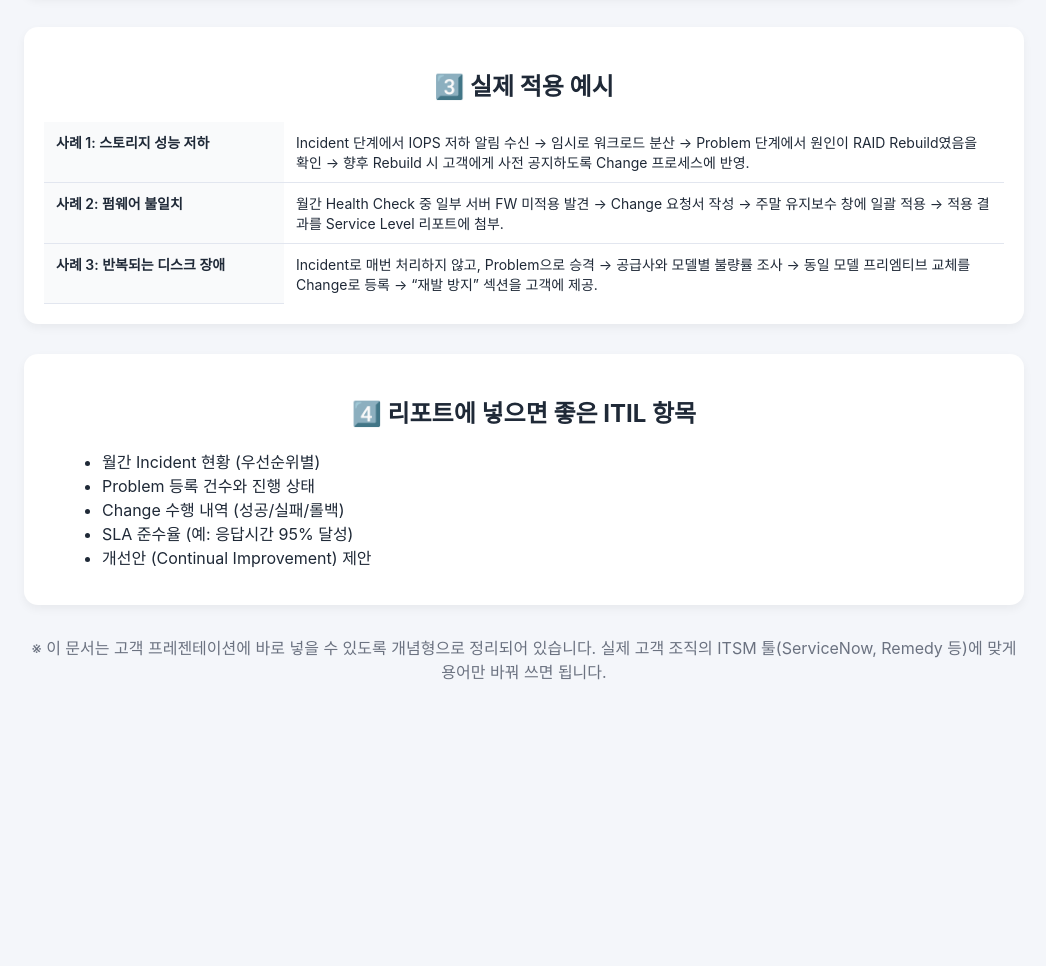
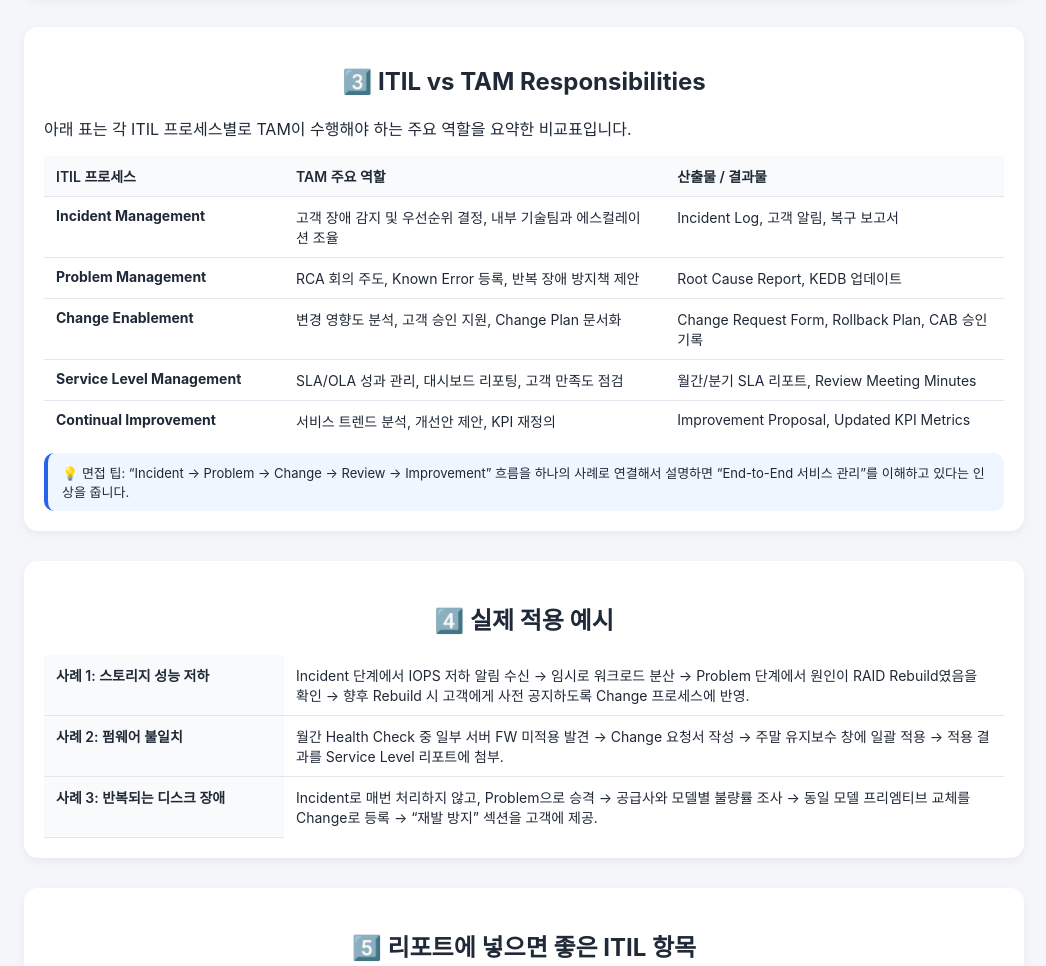
Before and after one commit to sujinchoo/SJC_knowledgebase, a plain HTML site: page itil_usecases.html in a window 1280 px wide. Shown: the part 1028-1994 px from the top of the page, without its empty margins (116-1162 px from the left). Before the commit the page ends 1761 px from the top, so only its background shows below. Drawn offline with Linux system fonts and the light colour scheme.

Commit message:
Update itil_usecases.html

```diff
--- a/itil_usecases.html
+++ b/itil_usecases.html
@@ -45,7 +45,7 @@
     <div class="card">
       <h2>1️⃣ 왜 ITIL이 필요한가?</h2>
       <p>엔터프라이즈 고객은 “누가 해결했냐”보다 “어떤 프로세스로 재발을 막을 수 있냐”를 더 중요하게 봅니다. ITIL은 그 프로세스를 표준화해서 TAM이 신뢰를 얻도록 도와줍니다.</p>
-      <div class="note">💡 당신이 이미 ITIL v4 보유라고 말하면, 아래 사례 중 하나만 구체적으로 설명해도 비즈니스에서 신뢰도가 높아짐.</div>
+      <div class="note">💡 당신이 이미 ITIL v4 보유라고 말하면, 아래 사례 중 하나만 구체적으로 설명해도 면접에서 점수 나옵니다.</div>
     </div>
 
     <div class="card">
@@ -71,7 +71,48 @@
     </div>
 
     <div class="card">
-      <h2>3️⃣ 실제 적용 예시</h2>
+      <h2>3️⃣ ITIL vs TAM Responsibilities</h2>
+      <p>아래 표는 각 ITIL 프로세스별로 TAM이 수행해야 하는 주요 역할을 요약한 비교표입니다.</p>
+      <table>
+        <tr>
+          <th style="width:25%;">ITIL 프로세스</th>
+          <th>TAM 주요 역할</th>
+          <th>산출물 / 결과물</th>
+        </tr>
+        <tr>
+          <td><strong>Incident Management</strong></td>
+          <td>고객 장애 감지 및 우선순위 결정, 내부 기술팀과 에스컬레이션 조율</td>
+          <td>Incident Log, 고객 알림, 복구 보고서</td>
+        </tr>
+        <tr>
+          <td><strong>Problem Management</strong></td>
+          <td>RCA 회의 주도, Known Error 등록, 반복 장애 방지책 제안</td>
+          <td>Root Cause Report, KEDB 업데이트</td>
+        </tr>
+        <tr>
+          <td><strong>Change Enablement</strong></td>
+          <td>변경 영향도 분석, 고객 승인 지원, Change Plan 문서화</td>
+          <td>Change Request Form, Rollback Plan, CAB 승인 기록</td>
+        </tr>
+        <tr>
+          <td><strong>Service Level Management</strong></td>
+          <td>SLA/OLA 성과 관리, 대시보드 리포팅, 고객 만족도 점검</td>
+          <td>월간/분기 SLA 리포트, Review Meeting Minutes</td>
+        </tr>
+        <tr>
+          <td><strong>Continual Improvement</strong></td>
+          <td>서비스 트렌드 분석, 개선안 제안, KPI 재정의</td>
+          <td>Improvement Proposal, Updated KPI Metrics</td>
+        </tr>
+      </table>
+      <div class="note">
+        💡 면접 팁: “Incident → Problem → Change → Review → Improvement” 흐름을 하나의 사례로 연결해서 설명하면
+        “End-to-End 서비스 관리”를 이해하고 있다는 인상을 줍니다.
+      </div>
+    </div>
+
+    <div class="card">
+      <h2>4️⃣ 실제 적용 예시</h2>
       <table>
         <tr>
           <th style="width: 25%;">사례 1: 스토리지 성능 저하</th>
@@ -89,7 +130,7 @@
     </div>
 
     <div class="card">
-      <h2>4️⃣ 리포트에 넣으면 좋은 ITIL 항목</h2>
+      <h2>5️⃣ 리포트에 넣으면 좋은 ITIL 항목</h2>
       <ul>
         <li>월간 Incident 현황 (우선순위별)</li>
         <li>Problem 등록 건수와 진행 상태</li>
@@ -100,7 +141,8 @@
     </div>
 
     <p class="desc" style="margin-top: 28px;">
-      ※ 이 문서는 고객 프레젠테이션에 바로 넣을 수 있도록 개념형으로 정리되어 있습니다. 실제 고객 조직의 ITSM 툴(ServiceNow, Remedy 등)에 맞게 용어만 바꿔 쓰면 됩니다.
+      ※ 이 문서는 고객 프레젠테이션에 바로 넣을 수 있도록 개념형으로 정리되어 있습니다.
+      실제 고객 조직의 ITSM 툴(ServiceNow, Remedy 등)에 맞게 용어만 바꿔 쓰면 됩니다.
     </p>
   </div>
 </body>
```
